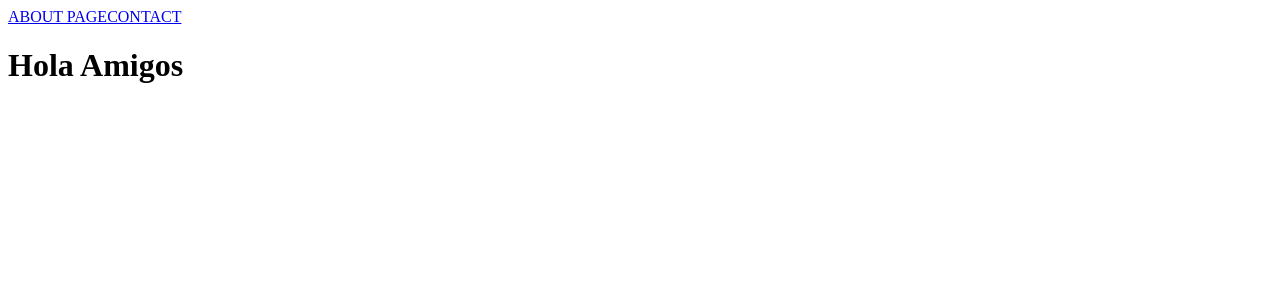
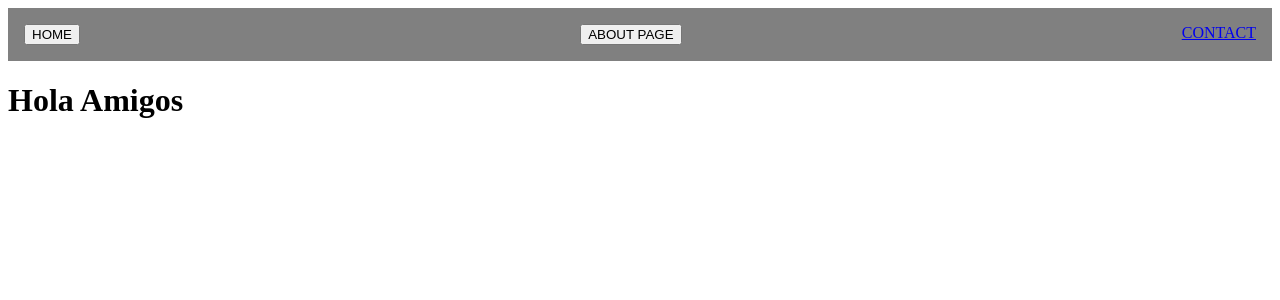
Before and after one commit to axelobscura/next, a Next.js app: page / in a window 1280 px wide. Shown: the top 300 px of the page. Built offline with nearby package versions, Linux system fonts and the light colour scheme.

Commit message:
Adding common components

```diff
--- /dev/null
+++ b/components/Navbar.js
@@ -0,0 +1,25 @@
+import Link from 'next/link';
+
+const Navbar = () => {
+  const styles ={
+    display: 'flex',
+    background: 'grey',
+    justifyContent: 'space-between',
+    padding: '1rem'
+  }
+  return(
+    <div style={styles}>
+      <Link href="/">
+        <button>HOME</button>
+      </Link>
+      <Link href="/about">
+        <button>ABOUT PAGE</button>
+      </Link>
+      <Link href="/contact">
+        <a>CONTACT</a>
+      </Link>
+    </div>
+  )
+};
+
+export default Navbar;
--- /dev/null
+++ b/pages/_app.js
@@ -0,0 +1,29 @@
+import React from 'react';
+import App from 'next/app';
+import Navbar from '../components/Navbar';
+
+class MyApp extends App {
+  // Only uncomment this method if you have blocking data requirements for
+  // every single page in your application. This disables the ability to
+  // perform automatic static optimization, causing every page in your app to
+  // be server-side rendered.
+  //
+  // static async getInitialProps(appContext) {
+  //   // calls page's `getInitialProps` and fills `appProps.pageProps`
+  //   const appProps = await App.getInitialProps(appContext);
+  //
+  //   return { ...appProps }
+  // }
+
+  render() {
+    const { Component, pageProps } = this.props
+    return (
+      <div>
+        <Navbar />
+        <Component {...pageProps} />
+      </div>
+    )
+  }
+}
+
+export default MyApp
--- a/pages/about.js
+++ b/pages/about.js
@@ -1,7 +1,9 @@
 const AboutPage = () => {
   console.log('ABOUT PAGE');
   return(
-    <h1>This is the about page!!!</h1>
+    <div>
+      <h1>This is the about page!!!</h1>
+    </div>
   )
 }
 
--- a/pages/index.js
+++ b/pages/index.js
@@ -1,12 +1,5 @@
-import Link from 'next/link';
 const Index = () => (
   <div>
-    <Link href="/about">
-      <a>ABOUT PAGE</a>
-    </Link>
-    <Link href="/contact">
-      <a>CONTACT</a>
-    </Link>
     <h1>Hola Amigos</h1>
   </div>
 );
```
